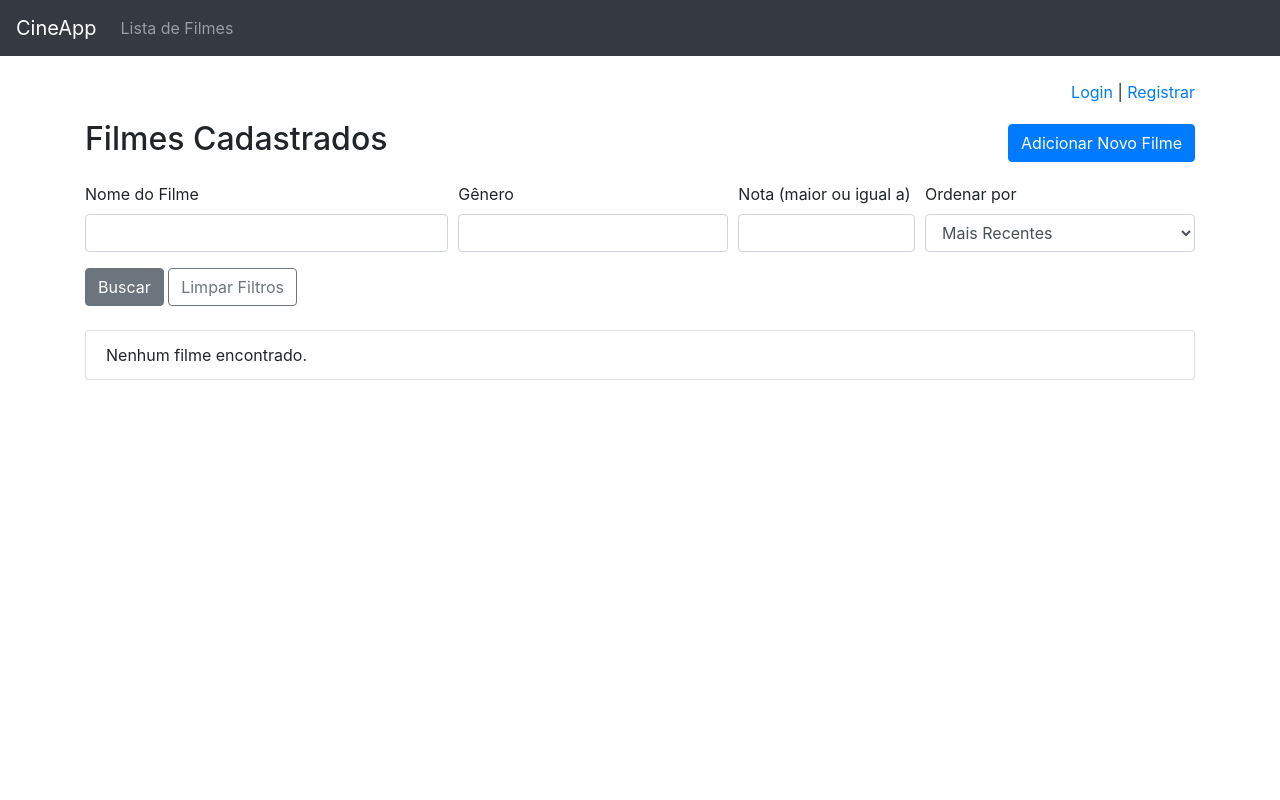
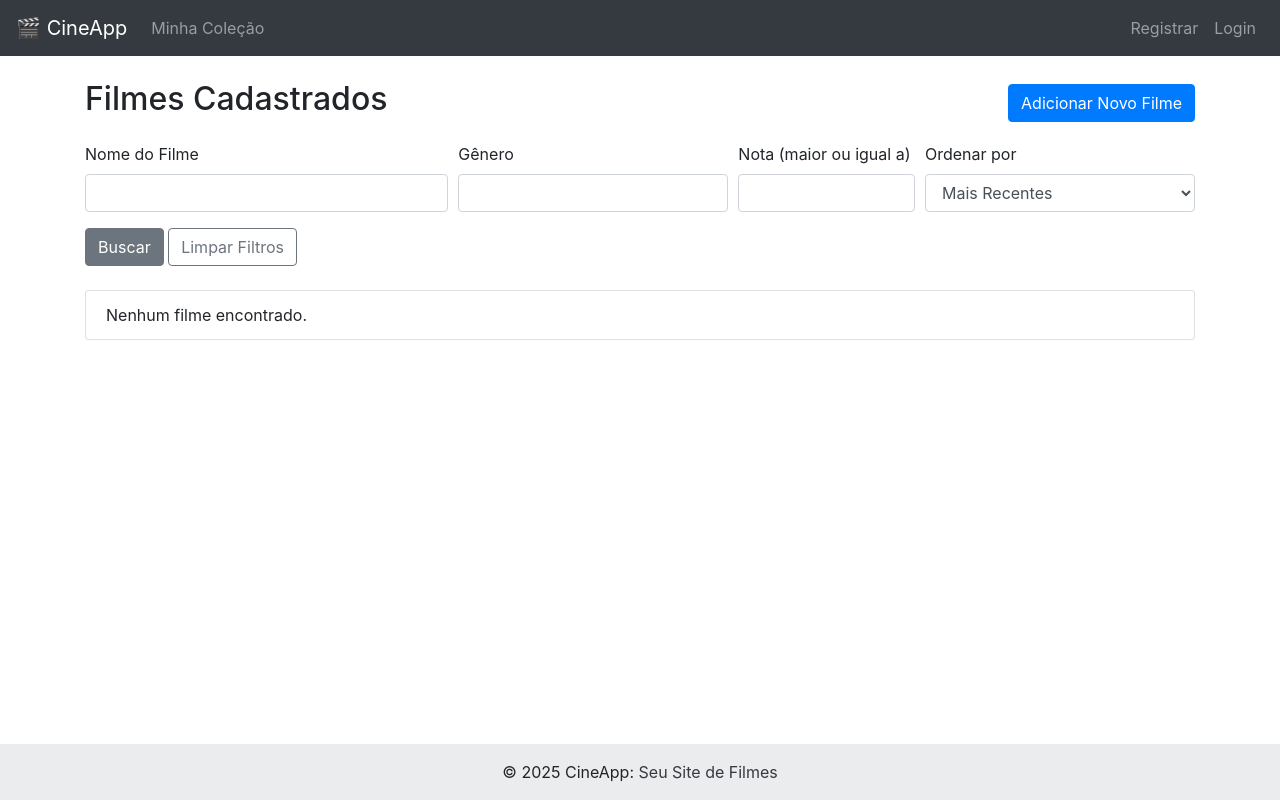
Before and after one commit to guguriedel/Site-INF1407, a Django app: template site_filmes/siteFilmes/FilmesApp/templates/FilmesApp/listaFilmes.html in a window 1280 px wide. Run offline with Django 5.2, Linux system fonts and the light colour scheme; the template is opened without the code that fills it, so the values that code supplies are empty; some libraries are stand-ins or nearby versions.

Commit message:
algumas melhorias de visual e login

```diff
--- a/site_filmes/siteFilmes/FilmesApp/templates/seguranca/base.html
+++ b/site_filmes/siteFilmes/FilmesApp/templates/seguranca/base.html
@@ -4,37 +4,57 @@
 <head>
     <meta charset="UTF-8">
     <meta name="viewport" content="width=device-width, initial-scale=1.0">
-    <title>{% block title %}Biblioteca de Filmes{% endblock %}</title>
+    <title>{% block title %}CineApp{% endblock %}</title>
     <link rel="stylesheet" href="https://stackpath.bootstrapcdn.com/bootstrap/4.5.2/css/bootstrap.min.css">
-</head>
-<body>
+    </head>
+<body class="d-flex flex-column min-vh-100">
     <nav class="navbar navbar-expand-lg navbar-dark bg-dark">
-        <a class="navbar-brand" href="{% url 'FilmesApp:home-filmes' %}">CineApp</a>
-        <div class="collapse navbar-collapse">
+        <a class="navbar-brand" href="{% url 'FilmesApp:home-filmes' %}">🎬 CineApp</a>
+        <button class="navbar-toggler" type="button" data-toggle="collapse" data-target="#navbarNav">
+            <span class="navbar-toggler-icon"></span>
+        </button>
+        <div class="collapse navbar-collapse" id="navbarNav">
             <ul class="navbar-nav mr-auto">
                 <li class="nav-item">
-                    <a class="nav-link" href="{% url 'FilmesApp:lista-filmes' %}">Lista de Filmes</a>
+                    <a class="nav-link" href="{% url 'FilmesApp:lista-filmes' %}">Minha Coleção</a>
                 </li>
+            </ul>
+            <ul class="navbar-nav">
+                {% if user.is_authenticated %}
+                    <li class="nav-item">
+                        <a class="nav-link" href="{% url 'FilmesApp:pagina_secreta' %}">Página Secreta</a>
+                    </li>
+                    <li class="nav-item dropdown">
+                        <a class="nav-link dropdown-toggle" href="#" id="navbarDropdown" role="button" data-toggle="dropdown">
+                            Olá, {{ user.username }}
+                        </a>
+                        <div class="dropdown-menu dropdown-menu-right">
+                            <a class="dropdown-item" href="{% url 'FilmesApp:logout' %}">Logout</a>
+                        </div>
+                    </li>
+                {% else %}
+                    <li class="nav-item">
+                        <a class="nav-link" href="{% url 'FilmesApp:registro' %}">Registrar</a>
+                    </li>
+                    <li class="nav-item">
+                        <a class="nav-link" href="{% url 'FilmesApp:login' %}">Login</a>
+                    </li>
+                {% endif %}
             </ul>
         </div>
     </nav>
 
-    <div class="container mt-4">
-        <div class="d-flex justify-content-end mb-3">
-            <div>
-                {% if user.is_authenticated %}
-                    Olá, {{ user.username }} | <a href="{% url 'FilmesApp:logout' %}">Logout</a>
-                {% else %}
-                    <a href="{% url 'FilmesApp:login' %}">Login</a> | <a href="{% url 'FilmesApp:registro' %}">Registrar</a>
-                {% endif %}
-            </div>
-            </div>
+    <main class="container mt-4 flex-grow-1">
+        {% block content %}
+        {% endblock %}
+    </main>
 
-        <main>
-            {% block content %}
-            {% endblock %}
-        </main>
-    </div>
+    <footer class="bg-light text-center text-lg-start mt-auto">
+        <div class="text-center p-3" style="background-color: rgba(0, 0, 0, 0.05);">
+            © 2025 CineApp:
+            <a class="text-dark" href="#">Seu Site de Filmes</a>
+        </div>
+    </footer>
 
     <script src="https://code.jquery.com/jquery-3.5.1.slim.min.js"></script>
     <script src="https://cdn.jsdelivr.net/npm/@popperjs/core@2.5.4/dist/umd/popper.min.js"></script>
--- a/site_filmes/siteFilmes/FilmesApp/urls.py
+++ b/site_filmes/siteFilmes/FilmesApp/urls.py
@@ -3,6 +3,7 @@
 from django.urls import path
 from FilmesApp import views
 from django.contrib.auth import views as auth_views
+from django.urls import reverse_lazy
 
 app_name = 'FilmesApp'
 
@@ -15,11 +16,14 @@ urlpatterns = [
    # CORRETO: Chamando a CLASSE que criamos e usando .as_view()
     path('filme/novo/', views.CriarFilmeView.as_view(), name='criar_filme'),
 
+    # Rota para a página secreta
+    path('secreta/', views.pagina_secreta, name='pagina_secreta'),
+
     # Rota para a página de Login
     path('login/', auth_views.LoginView.as_view(template_name='seguranca/login.html'), name='login'),
 
     # Rota para a ação de Logout
-    path('logout/', auth_views.LogoutView.as_view(), name='logout'),
+    path('logout/', auth_views.LogoutView.as_view(next_page=reverse_lazy('pagina_secreta')), name='logout'),
 
     # Rota para a página de Registro de novo usuário
     path('registro/', views.registro, name='registro'),
--- a/site_filmes/siteFilmes/siteFilmes/settings.py
+++ b/site_filmes/siteFilmes/siteFilmes/settings.py
@@ -70,6 +70,8 @@ TEMPLATES = [
 
 WSGI_APPLICATION = "siteFilmes.wsgi.application"
 
+LOGIN_URL = 'FilmesApp:login'
+LOGOUT_URL = 'FilmesApp:logout'
 
 # Database
 # https://docs.djangoproject.com/en/5.2/ref/settings/#databases
```
Also changed, not shown: site_filmes/siteFilmes/FilmesApp/templates/seguranca/paginaSecreta.html (added, +12 -0 lines), site_filmes/siteFilmes/FilmesApp/views.py (+7 -0 lines).
